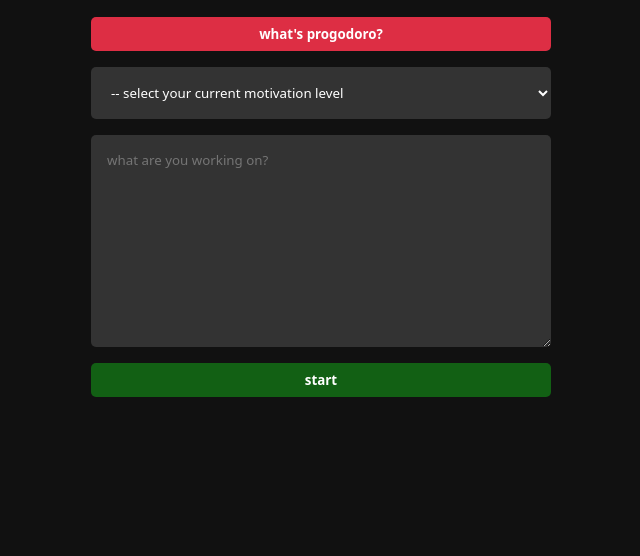
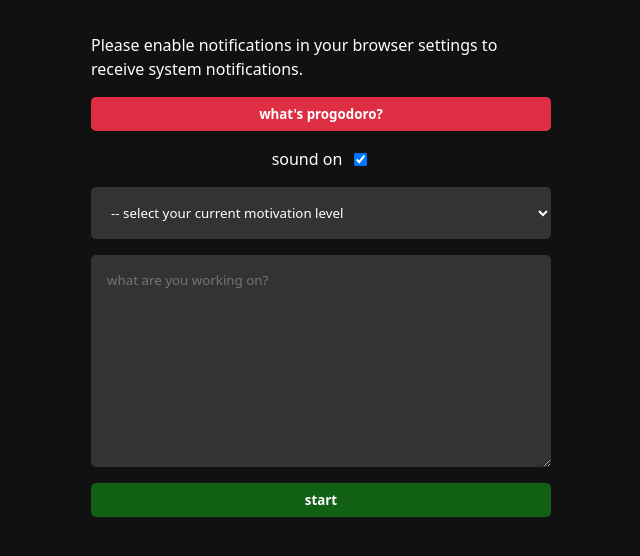
Before and after one commit to RAOEUS/progodoro, a website: page public/index.html in a window 1280 px wide. Shown: the part 156-712 px from the top of the page, without its empty margins (319-959 px from the left). Drawn offline with Linux system fonts and the light colour scheme; no server answers.

Commit message:
Add alert noise

```diff
--- a/public/index.html
+++ b/public/index.html
@@ -10,6 +10,21 @@
   <meta name="description"
     content="Progodoro, a portmanteau of Progressive and Pomodoro. Progressively increases your work time and decreases your break time as your motivation levels increase.">
   <meta name="keywords" content="pomodoro,progodoro,timer,flow state,time management,productivity">
+  <style>
+    .input-group.checkbox {
+      display: flex;
+      align-items: center;
+      justify-content: center;
+    }
+
+    .input-group.checkbox label {
+      width: auto;
+    }
+
+    .input-group.checkbox input[type="checkbox"] {
+      width: auto;
+    }
+  </style>
 </head>
 
 <body>
@@ -30,6 +45,7 @@
         </a>
       </ul>
     </nav>
+    <div class="notifications-off"></div>
     <div style="margin-bottom: 1rem;">
       <button id="whats-progodoro-button">what's progodoro?</button>
     </div>
@@ -88,6 +104,10 @@
         </div>
       </div>
     </div>
+    <div class="input-group checkbox">
+      <label for="sound">sound on</label>
+      <input type="checkbox" name="sound" id="sound" checked="true">
+    </div>
     <form id="timerForm">
       <div class="hideDuringTimer">
         <div class="input-group">
@@ -115,6 +135,12 @@
         console.log('Unable to get permission to notify.');
       }
     });
+
+    // If notifications permissions are denied, display a message
+    const notificationsOff = document.querySelector('.notifications-off');
+    if (Notification.permission !== 'granted') {
+      notificationsOff.innerHTML = '<p>Please enable notifications in your browser settings to receive system notifications.</p>';
+    }
 
     let timeStart;
     let timeEnd;
@@ -319,6 +345,12 @@
 
             dateTimeEnd = new Date();
 
+            // Play chime sound
+            if (document.getElementById('sound').checked) {
+              const audio = new Audio('/chimebar_a.wav');
+              audio.play();
+            }
+
             // send a notification
             let msg = timerType === 'work' ? `Your work timer is up! You have ${breakLength} to rest.` : 'Your break timer is up! Please return to the browser tab to start your next work session.';
             const notification = new Notification('Progodoro', {
```
Also changed, not shown: 1 other file.
